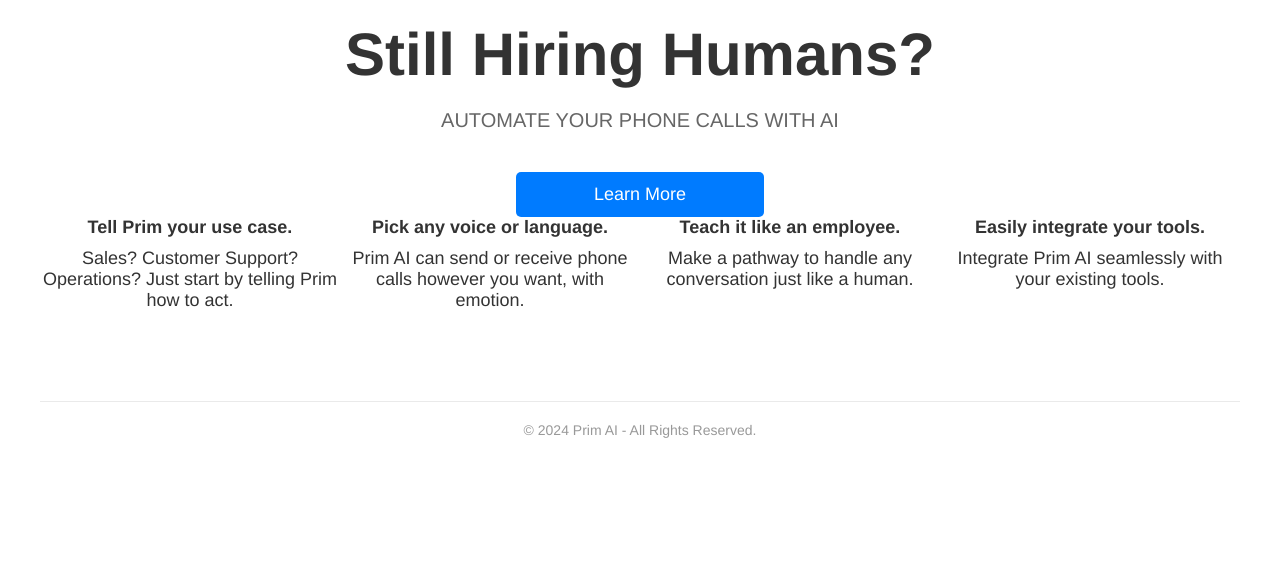
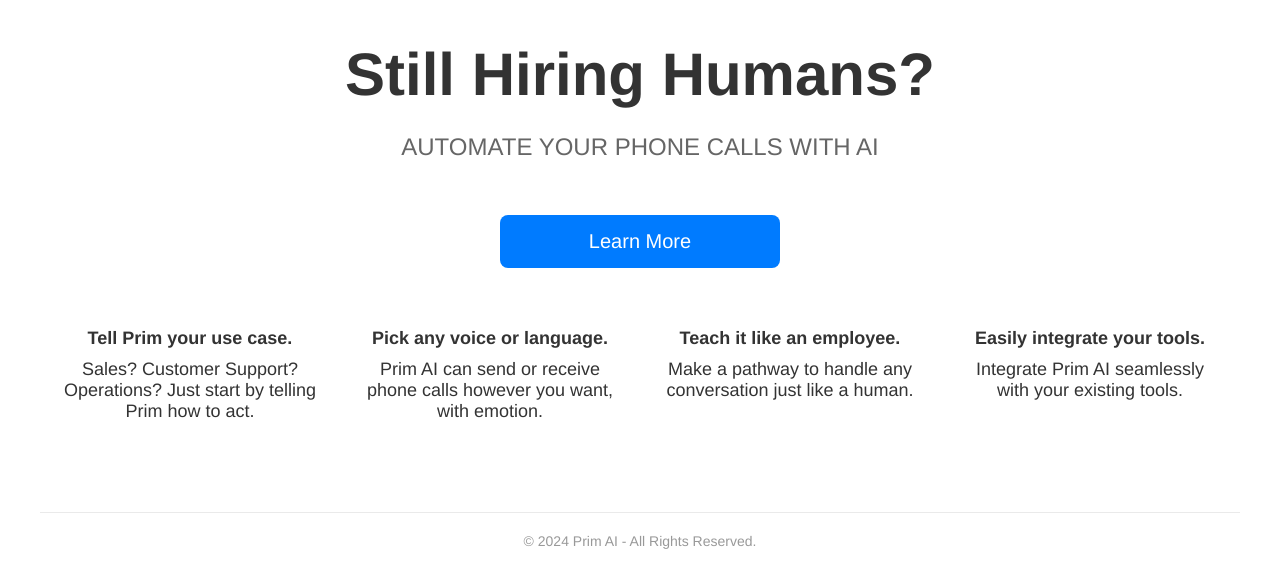
Before and after one commit to imranjeddy/teamprimwebsite, a plain HTML site: page index.html in a window 1280 px wide. Drawn offline with Linux system fonts and the light colour scheme.

Commit message:
Update index.html

```diff
--- a/index.html
+++ b/index.html
@@ -16,7 +16,7 @@
         .container {
             max-width: 1200px;
             margin: 0 auto;
-            padding: 20px;
+            padding: 40px 20px;
         }
 
         .header {
@@ -27,24 +27,25 @@
         }
 
         .subheader {
-            font-size: 20px;
+            font-size: 24px;
             color: #666;
             text-align: center;
-            margin-bottom: 40px;
+            margin-bottom: 50px;
+            line-height: 1.5;
         }
 
         .cta-button {
             display: inline-block;
-            padding: 12px 24px;
-            font-size: 18px;
+            padding: 15px 30px;
+            font-size: 20px;
             color: white;
             background-color: #007BFF;
-            border-radius: 5px;
+            border-radius: 8px;
             text-decoration: none;
             transition: background-color 0.3s ease;
-            margin: 0 auto;
+            margin: 0 auto 60px;
             display: block;
-            width: 200px;
+            width: 220px;
             text-align: center;
         }
 
@@ -62,7 +63,7 @@
             font-size: 18px;
             margin-bottom: 30px;
             text-align: center;
-            width: 25%;
+            width: 22%;
         }
 
         .feature-title {
```
